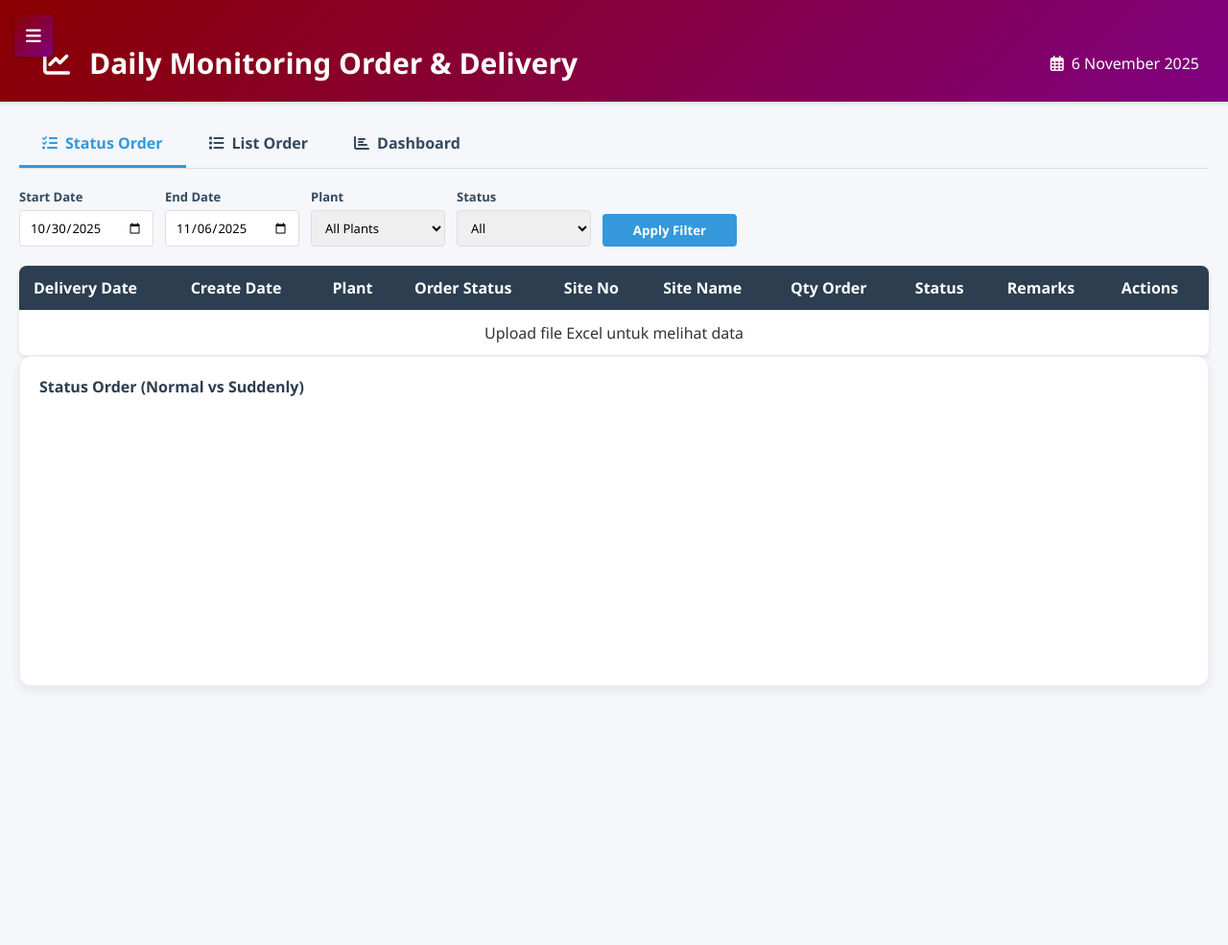
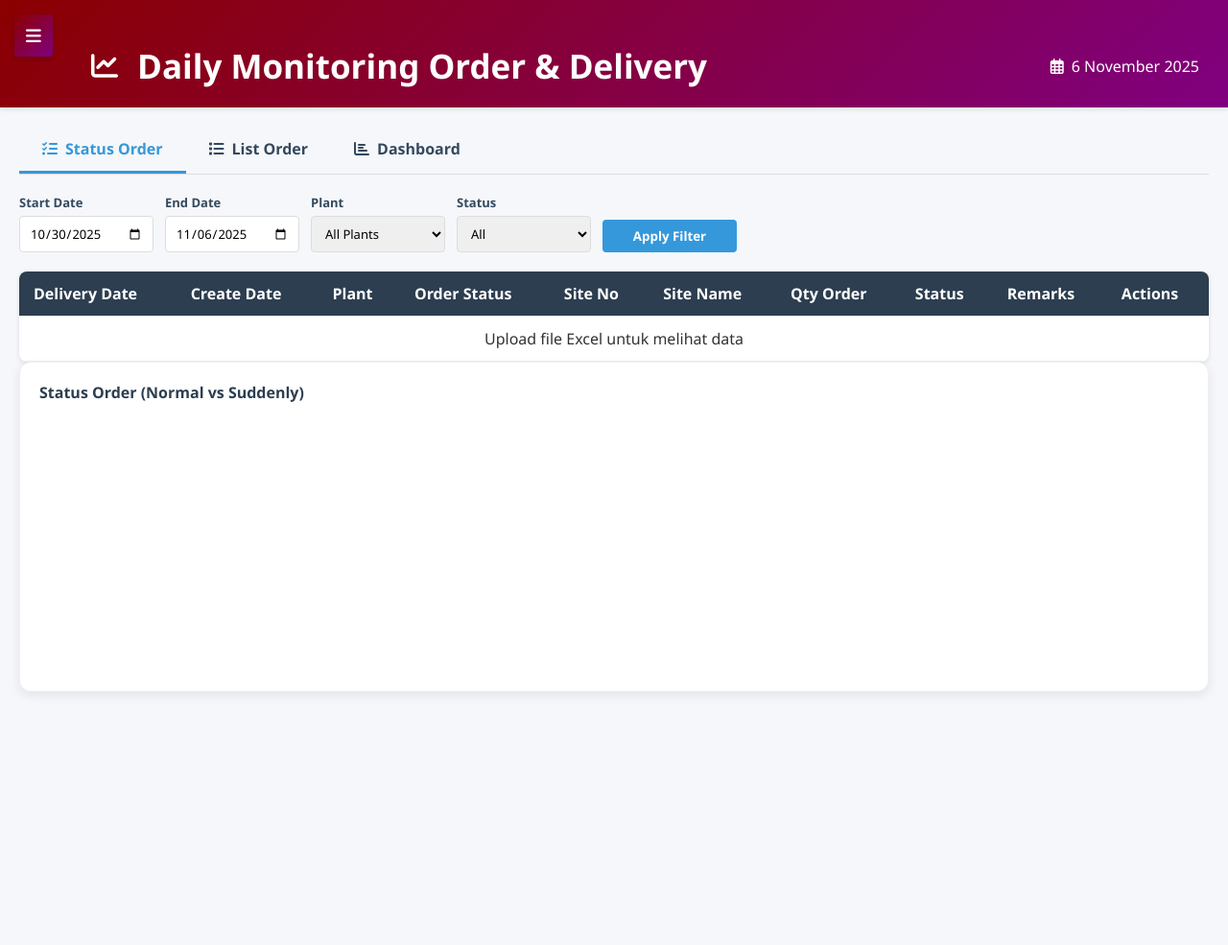
Before and after one commit to scgeast/Daily-Monitoring-Order-And-Delivery-, a plain HTML site: page index.html in a window 1280 px wide. Shown: the top 985 px of the page at 96% size. Drawn offline with nearby package versions, Linux system fonts and the light colour scheme.

Commit message:
Update index.html

```diff
--- a/index.html
+++ b/index.html
@@ -145,11 +145,13 @@
             position: relative;
         }
         .header-title {
-            font-size: 30px;
+            font-size: 35px;
             font-weight: 700;
             display: flex;
             align-items: center;
             gap: 20px;
+            margin-left: 50px;
+            margin-right: 20px
         }
         .header-title i {
             font-size: 28px;
```
